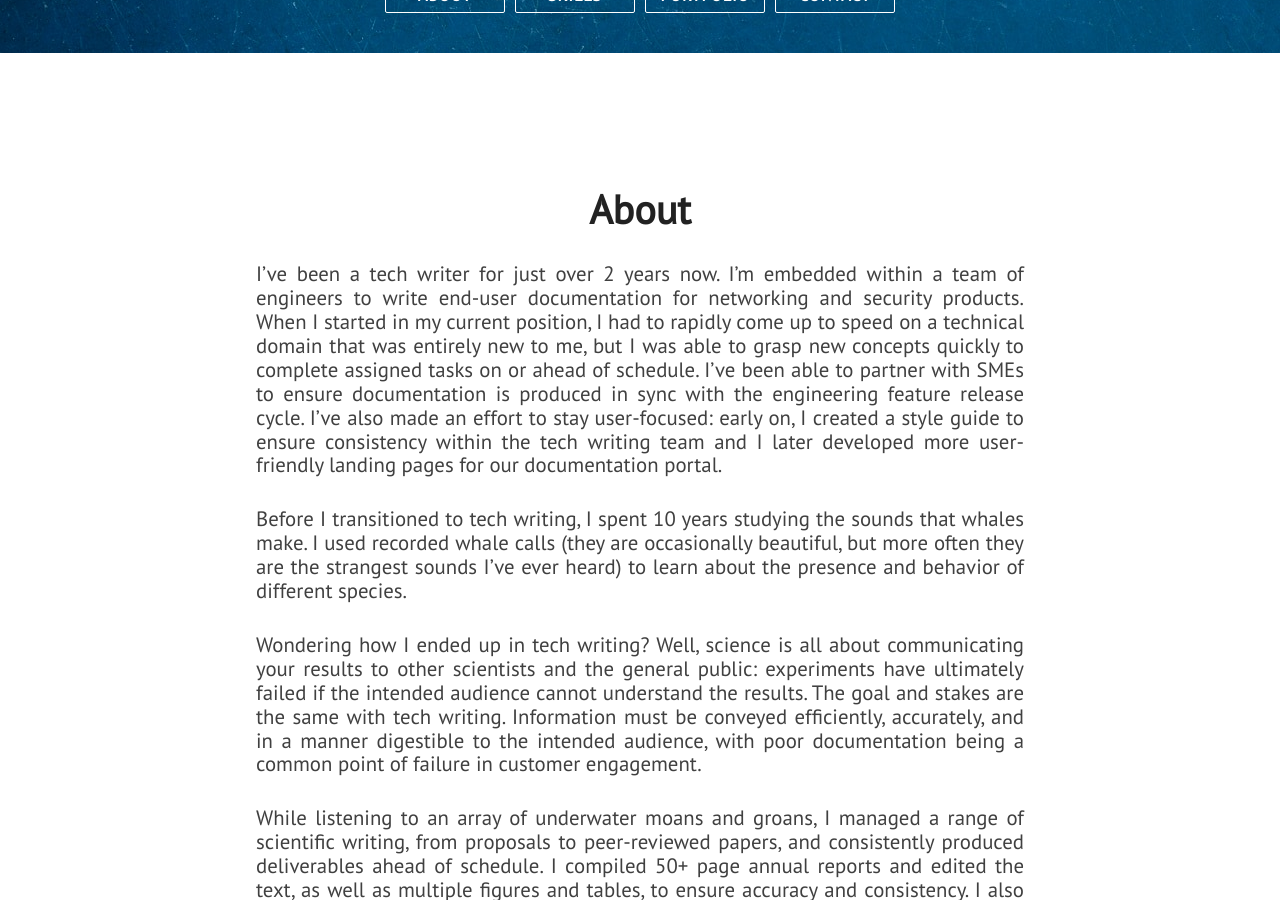
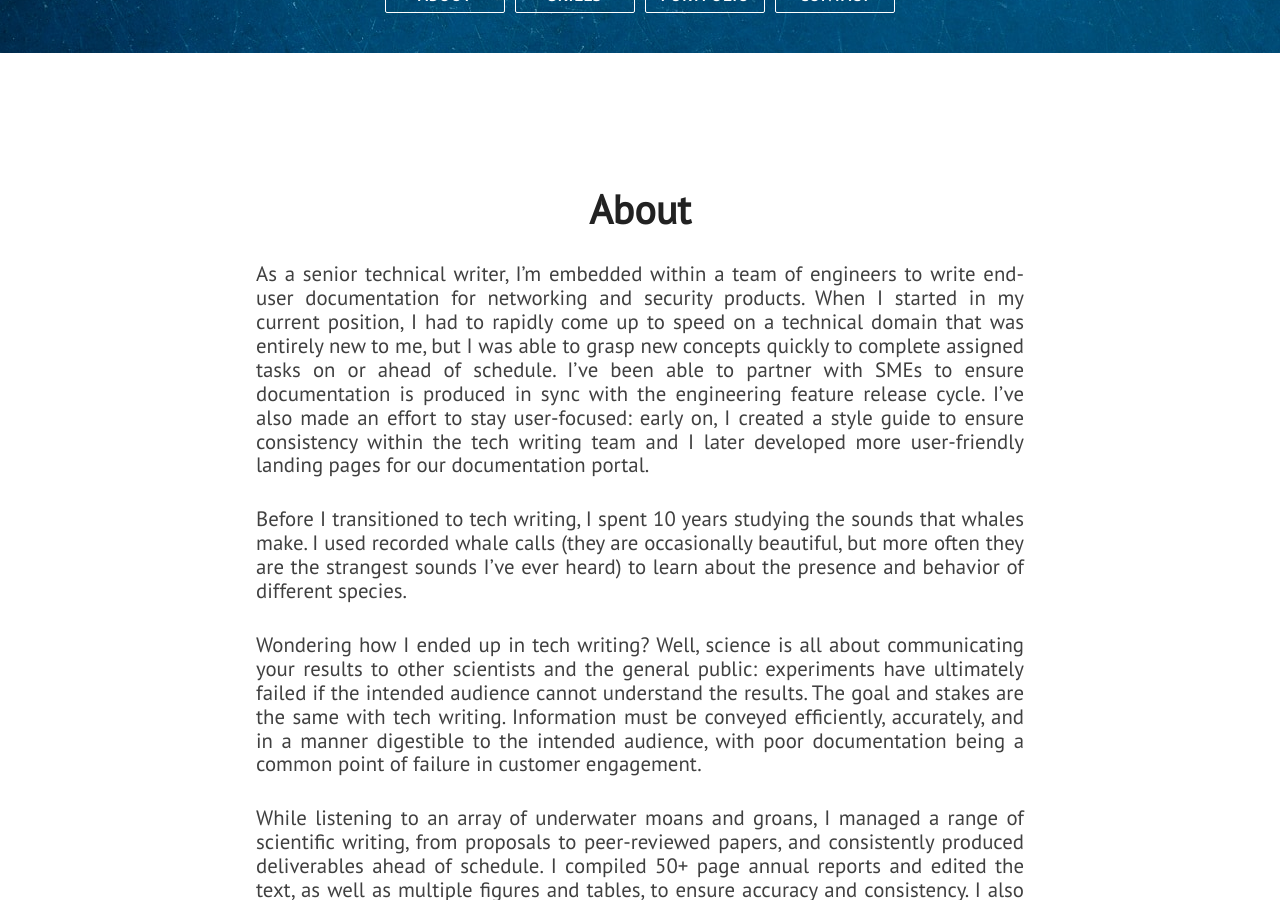
Before and after one commit to alrice12/alrice12.github.io, a Jekyll site: the page built from index.html, in a window 1280 px wide and 900 px high, scrolled down 847 px. Built offline with Jekyll 4.4.1, drawn with Linux system fonts in a browser that asks for light colours; nearby versions of some CDN libraries.

Commit message:
Update about.html

```diff
--- a/_includes/about.html
+++ b/_includes/about.html
@@ -3,7 +3,7 @@
         <div id="about-text">
             <div class="section-heading">About</div>
             <p class="paragraph-text justify-text">
-                I’ve been a tech writer for just over 2 years now. I’m embedded within a team of engineers to write end-user documentation for networking and security products. When I started in my current position, I had to rapidly come up to speed on a technical domain that was entirely new to me, but I was able to grasp new concepts quickly to complete assigned tasks on or ahead of schedule. I’ve been able to partner with SMEs to ensure documentation is produced in sync with the engineering feature release cycle. I’ve also made an effort to stay user-focused: early on, I created a style guide to ensure consistency within the tech writing team and I later developed more user-friendly landing pages for our documentation portal.            </p>
+                As a senior technical writer, I’m embedded within a team of engineers to write end-user documentation for networking and security products. When I started in my current position, I had to rapidly come up to speed on a technical domain that was entirely new to me, but I was able to grasp new concepts quickly to complete assigned tasks on or ahead of schedule. I’ve been able to partner with SMEs to ensure documentation is produced in sync with the engineering feature release cycle. I’ve also made an effort to stay user-focused: early on, I created a style guide to ensure consistency within the tech writing team and I later developed more user-friendly landing pages for our documentation portal.            </p>
             <p class="paragraph-text justify-text">
                 Before I transitioned to tech writing, I spent 10 years studying the sounds that whales make. I used recorded whale calls (they are occasionally beautiful, but more often they are the strangest sounds I’ve ever heard) to learn about the presence and behavior of different species.            </p>
             <p class="paragraph-text justify-text">
```
